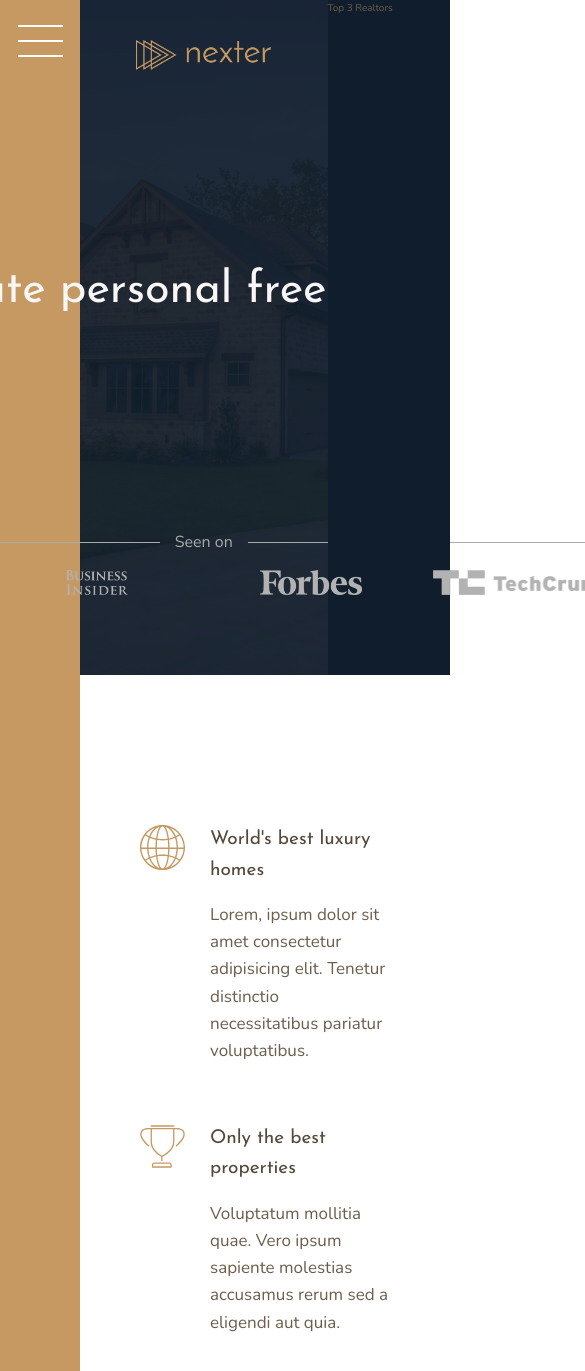
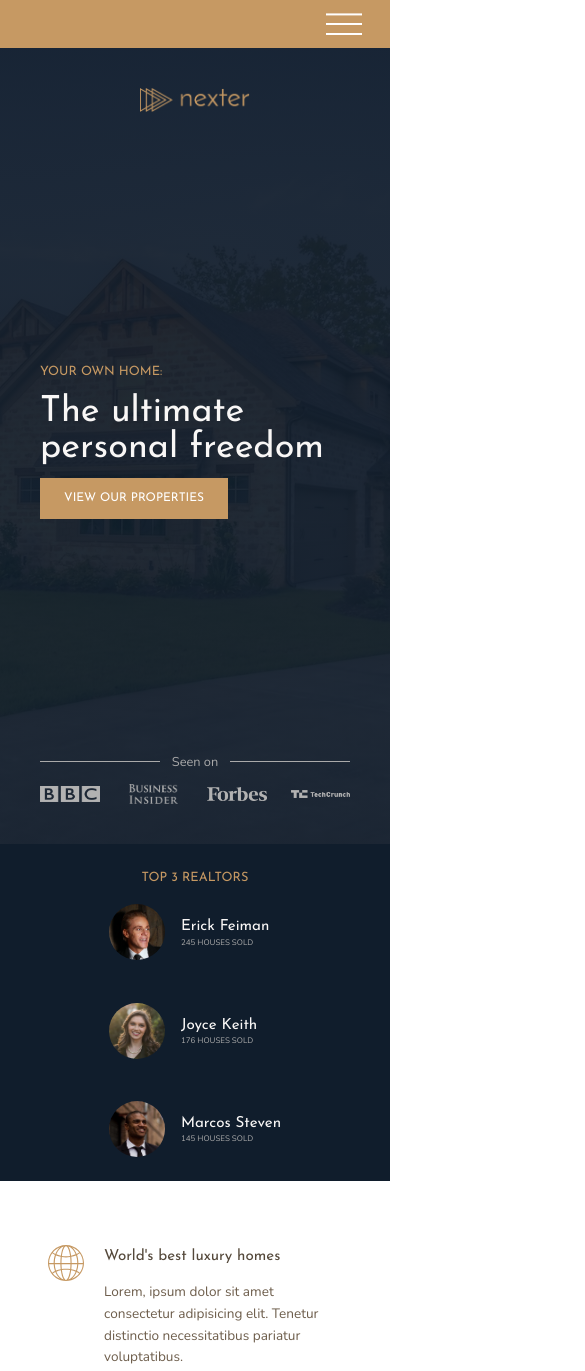
Before and after one commit to JordanFrontDev/Nexter-Website, a website built with Vite: page index.html in a window 390 px wide. Shown: the top 1371 px of the page, 585 px wide, since content can reach past the window. Built offline with nearby package versions, Linux system fonts and the light colour scheme.

Commit message:
commiting header, realtors sections and overall media queries

```diff
--- a/index.html
+++ b/index.html
@@ -30,7 +30,28 @@
       </div>
     </header>
 
-    <div class="realtors">Top 3 Realtors</div>
+    <div class="realtors">
+      <h3 class="heading-3">Top 3 realtors</h3>
+      <div class="realtors__list">
+        <img src="img/realtor-1.jpeg" alt="Realtors 1" class="realtors__img" />
+        <div class="realtors__details">
+          <h4 class="heading-4 heading-4--light">Erick Feiman</h4>
+          <p class="realtors__sold">245 houses sold</p>
+        </div>
+
+        <img src="img/realtor-2.jpeg" alt="Realtor 2" class="realtors__img" />
+        <div class="realtors__details">
+          <h4 class="heading-4 heading-4--light">Joyce Keith</h4>
+          <p class="realtors__sold">176 houses sold</p>
+        </div>
+
+        <img src="img/realtor-3.jpeg" alt="Realtor 3" class="realtors__img" />
+        <div class="realtors__details">
+          <h4 class="heading-4 heading-4--light">Marcos Steven</h4>
+          <p class="realtors__sold">145 houses sold</p>
+        </div>
+      </div>
+    </div>
 
     <section class="features">
       <div class="feature">
--- a/scss/_base.scss
+++ b/scss/_base.scss
@@ -13,6 +13,12 @@ $color-grey-dark-2: #6d5d4b;
 $font-primary: "Nunito", sans-serif;
 $font-display: "Josefin Sans", sans-serif;
 
+// RESPONSIVE BREAKPOINTS
+$bp-largest: 75em; // 1200px/16 = 75
+$bp-large: 62.5em; // 900px/16 = 56,25
+$bp-medium: 50em; // 800px/16 = 50
+$bp-small: 37.5em; //600px/16 = 37.5
+
 *,
 *::before,
 *::after {
@@ -24,6 +30,10 @@ $font-display: "Josefin Sans", sans-serif;
 html {
   box-sizing: box-sizing;
   font-size: 62.5%; // 10px/16px = 62.5% => 1rem => 10px
+
+  @media only screen and (max-width: $bp-largest) {
+    font-size: 50%;
+  }
 }
 
 body {
@@ -40,4 +50,16 @@ body {
     [sidebar-start] 8rem [sidebar-end full-start] minmax(6rem, 1fr)
     [center-start] repeat(8, [col-start] minmax(min-content, 14rem) [col-end])
     [center-end] minmax(6rem, 1fr) [full-end];
+
+  @media only screen and (max-width: $bp-large) {
+    grid-template-rows: 6rem 80vh min-content 40vw repeat(3, min-content);
+    grid-template-columns:
+      [full-start] minmax(6rem, 1fr)
+      [center-start] repeat(8, [col-start] minmax(min-content, 14rem) [col-end])
+      [center-end] minmax(6rem, 1fr) [full-end];
+  }
+
+  @media only screen and (max-width: $bp-medium) {
+    grid-template-rows: 6rem calc(100vh - 6rem);
+  }
 }
--- a/scss/_features.scss
+++ b/scss/_features.scss
@@ -7,6 +7,10 @@
   grid-template-columns: repeat(auto-fit, minmax(25rem, 1fr));
   grid-gap: 6rem;
   align-items: start;
+
+  @media only screen and (max-width: $bp-small) {
+    margin: 8rem 0;
+  }
 }
 
 .feature {
--- a/scss/_header.scss
+++ b/scss/_header.scss
@@ -12,10 +12,18 @@
   padding-top: 4rem;
 
   display: grid;
-  grid-template-rows: 1fr min-content 6rem 1fr;
-  grid-template-columns: max-content;
+  grid-template-rows: 1fr min-content minmax(min-content, 6rem) 1fr;
+  grid-template-columns: minmax(min-content, max-content);
   grid-row-gap: 1.5rem;
   justify-content: center;
+
+  @media only screen and (max-width: $bp-medium) {
+    grid-column: full-start / full-end;
+  }
+
+  @media only screen and (max-width: $bp-small) {
+    padding: 5rem;
+  }
 
   &__logo {
     height: 3rem;
@@ -49,8 +57,11 @@
     grid-template-columns: repeat(4, 1fr);
     grid-column-gap: 3rem;
     justify-items: center;
+    align-items: center;
+
     img {
-      height: 2.5rem;
+      max-height: 2.5rem;
+      max-width: 100%;
       filter: brightness(70%);
     }
   }
--- a/scss/_homes.scss
+++ b/scss/_homes.scss
@@ -5,6 +5,10 @@
   display: grid;
   grid-template-columns: repeat(auto-fit, minmax(25rem, 1fr));
   grid-gap: 7rem;
+
+  @media only screen and (max-width: $bp-small) {
+    margin: 8rem 0;
+  }
 }
 
 .home {
--- a/scss/_realtors.scss
+++ b/scss/_realtors.scss
@@ -1,5 +1,44 @@
 .realtors {
   background-color: $color-secondary;
+  grid-column: col-start 7 / full-end;
+  padding: 3rem;
 
-  grid-column: col-start 7 / full-end;
+  display: grid;
+  align-content: center;
+  justify-content: center;
+  justify-items: center;
+  grid-row-gap: 2rem;
+
+  @media only screen and (max-width: $bp-medium) {
+    grid-column: full-start / full-end;
+    grid-row: 3 / 4;
+  }
+
+  &__list {
+    display: grid;
+    grid-template-columns: min-content max-content;
+    grid-column-gap: 2rem;
+    grid-row-gap: 5vh;
+    align-items: center;
+
+    @media only screen and (max-width: $bp-medium) {
+      grid-template-columns: repeat(3, min-content max-content);
+    }
+
+    @media only screen and (max-width: $bp-small) {
+      grid-template-columns: min-content max-content;
+    }
+  }
+
+  &__img {
+    width: 7rem;
+    border-radius: 50%;
+    display: block; //always best to display images as blocks
+  }
+
+  &__sold {
+    text-transform: uppercase;
+    color: $color-grey-light-2;
+    margin-top: -3px;
+  }
 }
--- a/scss/_sidebar.scss
+++ b/scss/_sidebar.scss
@@ -6,6 +6,14 @@
 
   display: flex;
   justify-content: center;
+
+  @media only screen and (max-width: $bp-large) {
+    grid-column: full-start / full-end;
+    grid-row: 1 / 2;
+    justify-content: end;
+    padding-right: 3.5rem;
+    align-items: center;
+  }
 }
 
 .nav-btn {
@@ -33,4 +41,16 @@
   &::after {
     transform: translateY(1.3rem);
   }
+
+  @media only screen and (max-width: $bp-large) {
+    margin-top: 0;
+
+    &::before {
+      transform: translateY(-1.2rem);
+    }
+
+    &::after {
+      transform: translateY(1rem);
+    }
+  }
 }
--- a/scss/_story.scss
+++ b/scss/_story.scss
@@ -7,11 +7,17 @@
         rgba($color-primary, 0.5)
       ),
       url(../img/back.jpg);
+    background-size: cover;
 
     display: grid;
     grid-template-columns: repeat(6, 1fr);
     grid-template-rows: repeat(6, 1fr);
     align-items: center;
+
+    @media only screen and (max-width: $bp-medium) {
+      grid-column: full-start / full-end;
+      padding: 6rem;
+    }
   }
 
   &__img-1 {
@@ -20,6 +26,11 @@
     grid-column: 2 / 6;
     grid-row: 2 / 6;
     box-shadow: 0 2rem 5rem rgba(#000, 0.1);
+
+    @media only screen and (max-width: $bp-medium) {
+      grid-column: 1 / 6;
+      grid-row: 1 / -1;
+    }
   }
 
   &__img-2 {
@@ -28,6 +39,11 @@
     grid-row: 4 / 6;
     z-index: 10;
     box-shadow: 0 2rem 5rem rgba(#000, 0.2);
+
+    @media only screen and (max-width: $bp-medium) {
+      grid-row: 1 / -1;
+      width: 100%;
+    }
   }
 
   &__content {
@@ -39,6 +55,11 @@
     flex-direction: column;
     justify-content: center;
     align-items: start;
+
+    @media only screen and (max-width: $bp-medium) {
+      grid-column: full-start / full-end;
+      grid-row: 5 / 6;
+    }
   }
 
   &__text {
```
